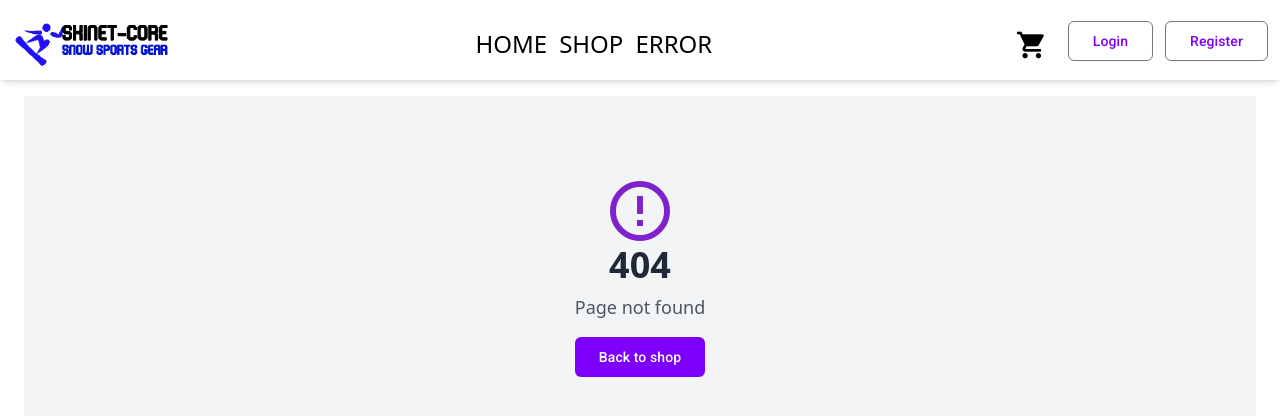
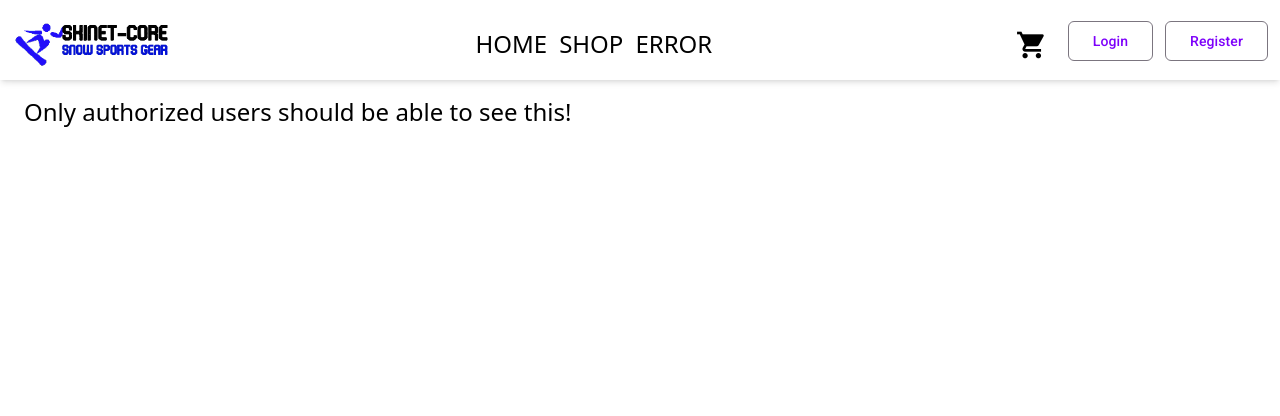
Before and after one commit to KwanTNg/E-commerce-.NET-Angular, an Angular app in the folder client/: page /checkout in a window 1280 px wide. Before the commit this address led to /not-found. Shown: the top 416 px of the page. Built offline with nearby package versions, Linux system fonts and the light colour scheme.

Commit message:
Section 13.128 Creating the checkout components

```diff
--- a/client/src/app/app.routes.ts
+++ b/client/src/app/app.routes.ts
@@ -6,12 +6,14 @@
 import { NotFoundComponent } from './shared/components/not-found/not-found.component';
 import { ServerErrorComponent } from './shared/components/server-error/server-error.component';
 import { CartComponent } from './features/cart/cart.component';
+import { CheckoutComponent } from './features/checkout/checkout.component';
 
 export const routes: Routes = [
     {path: '', component: HomeComponent},
     {path: 'shop', component: ShopComponent},
     {path: 'shop/:id', component: ProductDetailsComponent},
     {path: 'cart', component: CartComponent},
+    {path: 'checkout', component: CheckoutComponent},
     {path: 'test-error', component: TestErrorComponent},
     {path: 'not-found', component: NotFoundComponent},
     {path: 'server-error', component: ServerErrorComponent},
--- /dev/null
+++ b/client/src/app/core/services/checkout.service.ts
@@ -0,0 +1,9 @@
+import { Injectable } from '@angular/core';
+
+@Injectable({
+  providedIn: 'root'
+})
+export class CheckoutService {
+
+  constructor() { }
+}
--- /dev/null
+++ b/client/src/app/features/checkout/checkout.component.html
@@ -0,0 +1,3 @@
+<div class="mt-5">
+    <h1 class="text-2xl">Only authorized users should be able to see this!</h1>
+</div>
```
Also changed, not shown: client/src/app/features/checkout/checkout.component.ts (added, +11 -0 lines), client/src/app/features/checkout/checkout.component.scss (added).
